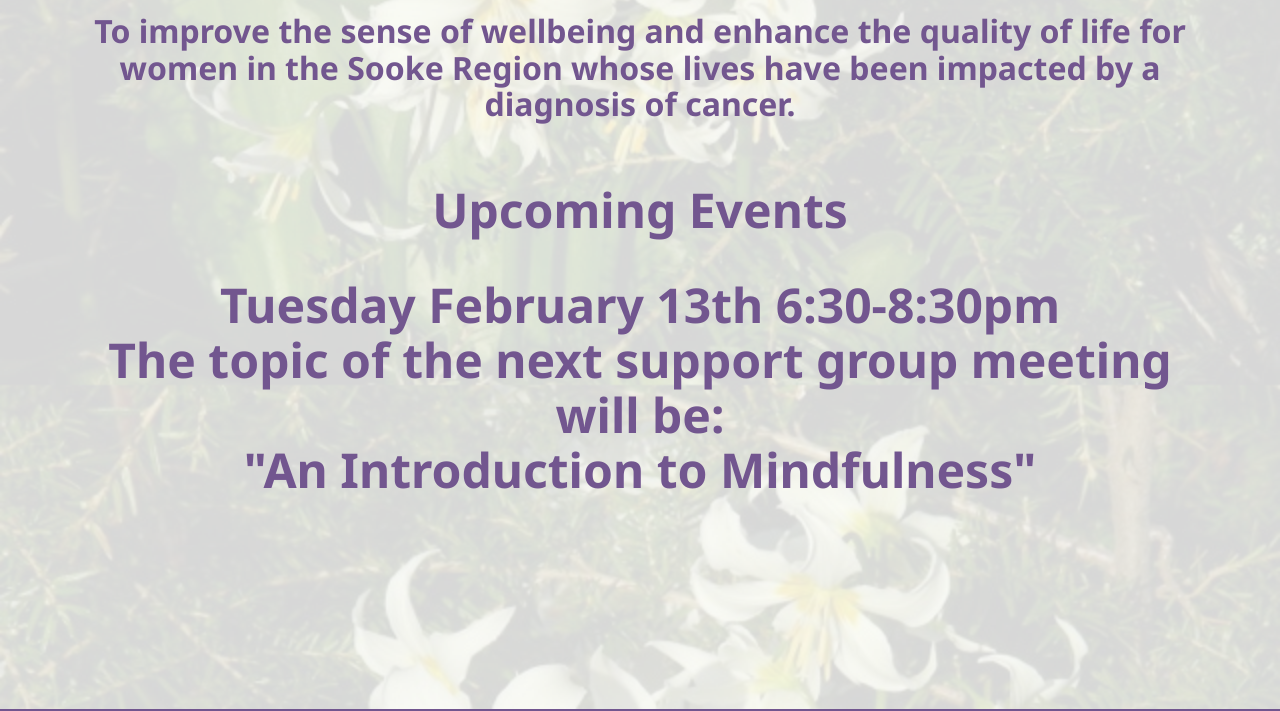
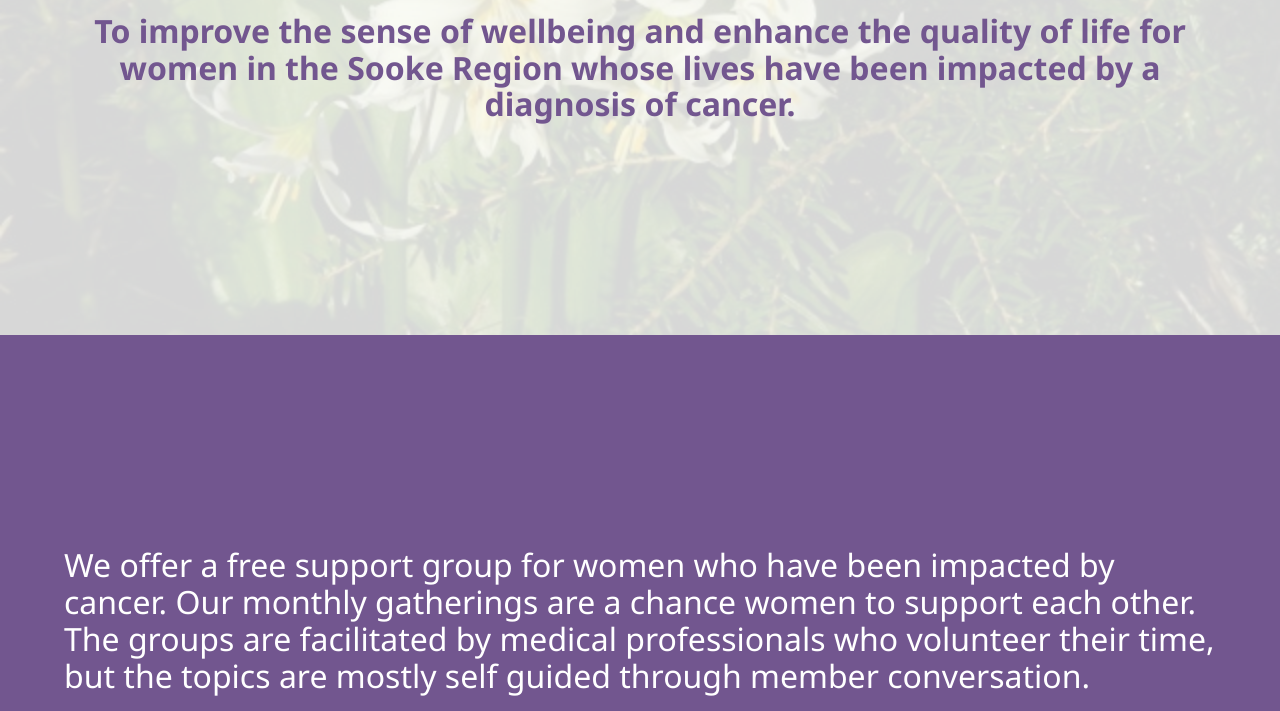
Before and after one commit to jodiew/avalanche, a plain HTML site: page index.html in a window 1280 px wide. Shown: the part 575-1286 px from the top of the page. Drawn offline with nearby package versions, Linux system fonts and the light colour scheme.

Commit message:
Remove past event

```diff
--- a/index.html
+++ b/index.html
@@ -47,11 +47,6 @@
                     of life for women in the Sooke Region whose lives have
                     been impacted by a diagnosis of cancer.
                 </h3>
-                <br/>
-                <h2>Upcoming Events</h2>
-                <h2>
-                    Tuesday February 13th 6:30-8:30pm<br/>The topic of the next support group meeting will be:<br/> "An Introduction to Mindfulness"
-                </h2>
             </div>
 
             <div id="about" class="purple-white fill-height-or-more">
```
